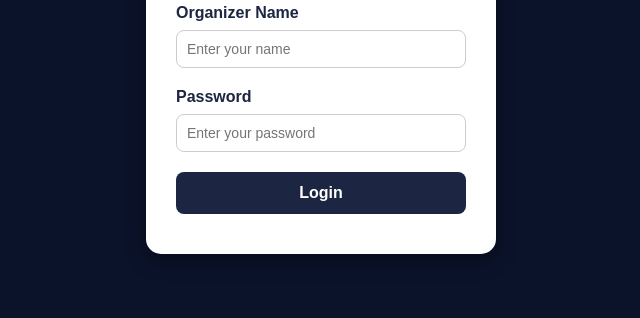
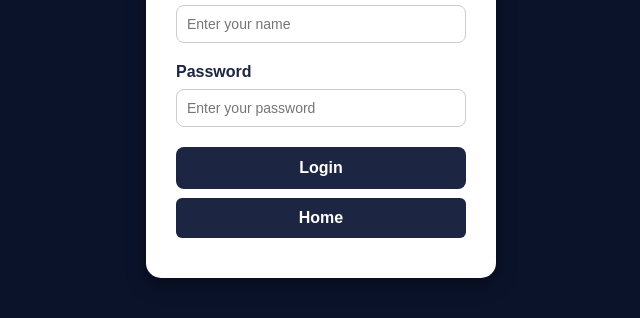
Before and after one commit to glgouri/Tech4goodrepo, a plain HTML site: page organiser_login.html in a window 1280 px wide. Shown: the part 318-636 px from the top of the page, without its empty margins (319-959 px from the left). Drawn offline with Linux system fonts and the light colour scheme.

Commit message:
organizer page edited

```diff
--- a/organiser_login.html
+++ b/organiser_login.html
@@ -19,7 +19,13 @@
     <input type="password" id="password" name="password" placeholder="Enter your password" required />
   </div>
   <button type="submit">Login</button>
+
+  <!-- ✅ New Homepage Button -->
+  <button type="button" onclick="window.location.href='homepage.html'">
+    Home
+  </button>
 </form>
+
   </div>
 </body>
 </html>
--- a/organiser_login_style.css
+++ b/organiser_login_style.css
@@ -72,3 +72,18 @@ button:hover {
   background-color: #3a506b; /* lighter navy hover */
   transform: scale(1.03);
 }
+button[type="button"] {
+  margin-top: 0.6rem;
+  background: #1c2541;
+  color: #fff;
+  border: none;
+  border-radius: 6px;
+  padding: 0.7rem;
+  font-weight: 600;
+  cursor: pointer;
+  transition: 0.2s;
+}
+
+button[type="button"]:hover {
+  opacity: 0.9;
+}
```
Also changed, not shown: homepage.html (+1 -1 lines). Lines whose indentation alone changed are shown as unchanged.
